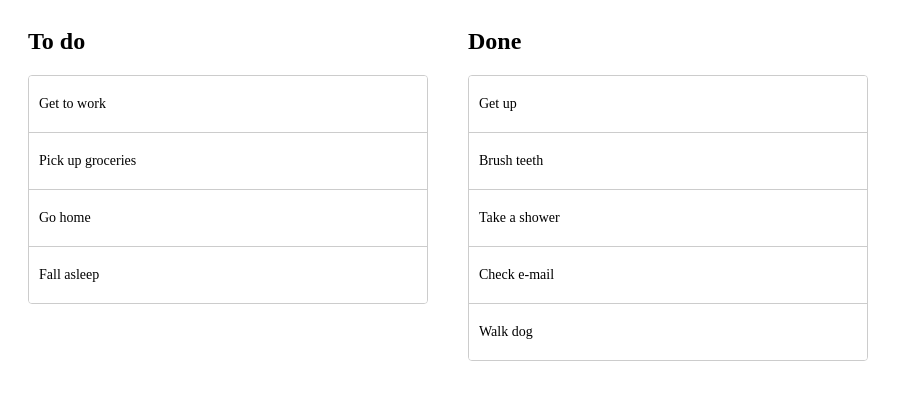
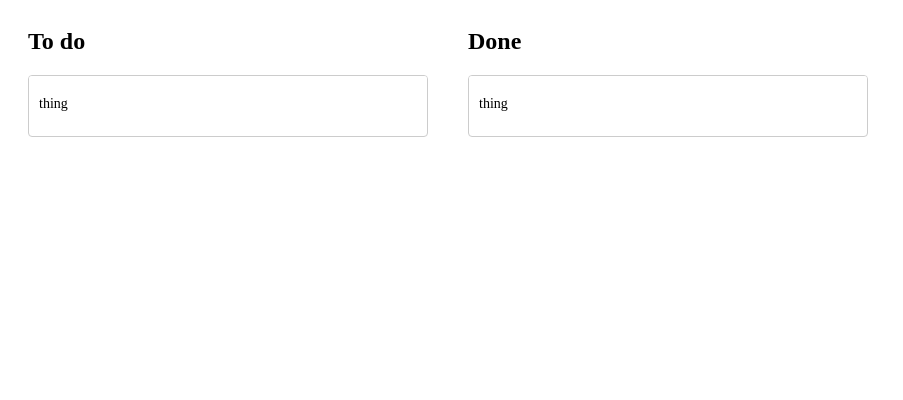
Before and after one commit to ListenToATree/todo-app, an Angular app: page / in a window 1280 px wide. Shown: the top 400 px of the page, without its empty margins (0-903 px from the left). Built offline with nearby package versions, Linux system fonts and the light colour scheme.

Commit message:
impl data service

```diff
--- /dev/null
+++ b/src/app/todo-list/todo-data.service.ts
@@ -0,0 +1,25 @@
+import {Injectable} from '@angular/core';
+import {Observable, of} from 'rxjs';
+
+export interface Item {
+  id: number;
+  description: string;
+}
+
+@Injectable({
+  providedIn: 'root'
+})
+export class TodoDataService {
+  testItem: Item = {id: 1, description: 'thing'};
+
+  constructor() {
+  }
+
+  getTodos(): Observable<Item[]> {
+    return of([this.testItem]);
+  }
+
+  getDones(): Observable<Item[]> {
+    return of([this.testItem]);
+  }
+}
--- a/src/app/todo-list/todo-list.component.html
+++ b/src/app/todo-list/todo-list.component.html
@@ -1,17 +1,21 @@
+<div cdkDropListGroup>
   <div class="container">
     <h2>To do</h2>
-
-  <div cdkDropList #todoList="cdkDropList" [cdkDropListData]="todo"
-      [cdkDropListConnectedTo]="doneList" class="list" (cdkDropListDropped)="drop($event)">
-    <div class="list-item" *ngFor="let item of todo" cdkDrag>{{item}}</div>
+    <ng-container *ngIf="todos$ | async as todos">
+      <div cdkDropList #todoList="cdkDropList" [cdkDropListData]="todos" class="list"
+           (cdkDropListDropped)="drop($event)">
+        <div class="list-item" *ngFor="let item of todos" cdkDrag>{{item.description}}</div>
       </div>
+    </ng-container>
   </div>
 
   <div class="container">
     <h2>Done</h2>
-
-  <div cdkDropList #doneList="cdkDropList" [cdkDropListData]="done"
-      [cdkDropListConnectedTo]="todoList" class="list" (cdkDropListDropped)="drop($event)">
-    <div class="list-item" *ngFor="let item of done" cdkDrag>{{item}}</div>
+    <ng-container *ngIf="dones$ | async as dones">
+      <div cdkDropList #doneList="cdkDropList" [cdkDropListData]="dones" class="list"
+           (cdkDropListDropped)="drop($event)">
+        <div class="list-item" *ngFor="let item of dones" cdkDrag>{{item.description}}</div>
+      </div>
+    </ng-container>
   </div>
 </div>
--- a/src/app/todo-list/todo-list.component.ts
+++ b/src/app/todo-list/todo-list.component.ts
@@ -1,35 +1,34 @@
-import { Component } from '@angular/core';
-import { CdkDragDrop, moveItemInArray, transferArrayItem } from '@angular/cdk/drag-drop';
+import {Component, OnInit} from '@angular/core';
+import {CdkDragDrop, moveItemInArray, transferArrayItem} from '@angular/cdk/drag-drop';
+import {Item, TodoDataService} from './todo-data.service';
+import {Observable} from 'rxjs';
 
 @Component({
   selector: 'app-todo-list',
   templateUrl: './todo-list.component.html',
   styleUrls: ['./todo-list.component.scss'],
 })
-export class TodoListComponent {
-  todo = [
-    'Get to work',
-    'Pick up groceries',
-    'Go home',
-    'Fall asleep'
-  ];
+export class TodoListComponent implements OnInit {
+  todos$: Observable<Item[]>;
+  dones$: Observable<Item[]>;
 
-  done = [
-    'Get up',
-    'Brush teeth',
-    'Take a shower',
-    'Check e-mail',
-    'Walk dog'
-  ];
+  constructor(private dataService: TodoDataService) {
+  }
 
-  drop(event: CdkDragDrop<string[]>) {
+  ngOnInit(): void {
+    this.todos$ = this.dataService.getTodos();
+    this.dones$ = this.dataService.getDones();
+  }
+
+  drop(event: CdkDragDrop<Item[]>) {
     if (event.previousContainer === event.container) {
       moveItemInArray(event.container.data, event.previousIndex, event.currentIndex);
     } else {
       transferArrayItem(event.previousContainer.data,
-          event.container.data,
-          event.previousIndex,
-          event.currentIndex);
+        event.container.data,
+        event.previousIndex,
+        event.currentIndex);
     }
   }
+
 }
```
Also changed, not shown: 1 other file (tests, documents, lock files or other folders). Lines whose indentation alone changed are shown as unchanged.
